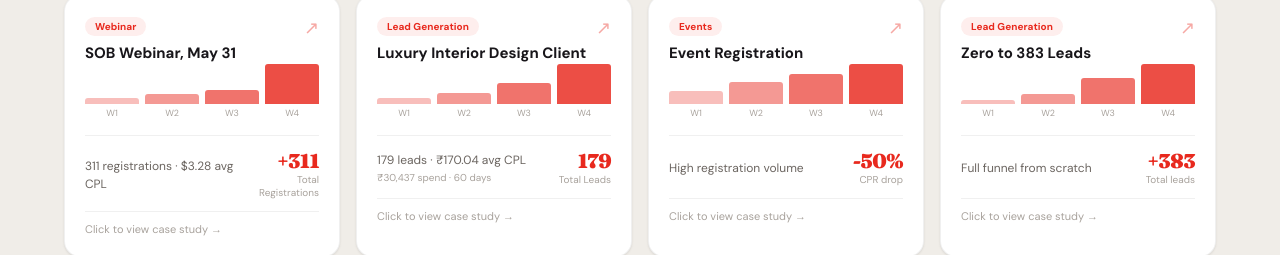
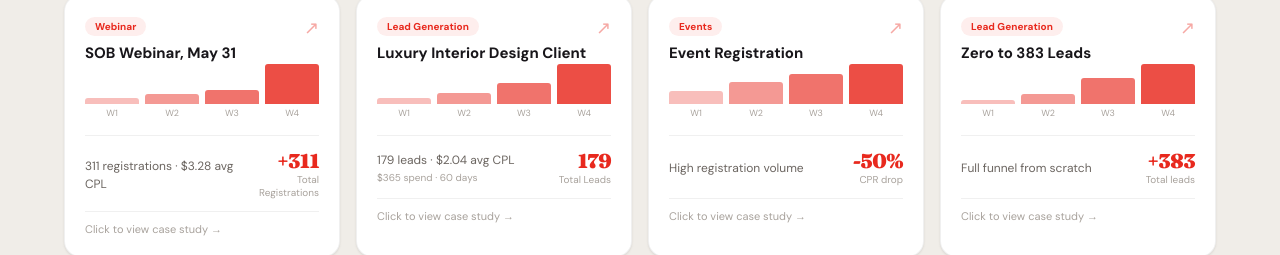
Before and after one commit to asjadbaig-boop/adsby-asjad-website, a React (Vite) app: page / in a window 1280 px wide. Shown: the part 6954-7209 px from the top of the page. Built offline with nearby package versions, Linux system fonts and the light colour scheme.

Commit message:
fix: update card 2 currency to USD and match card 1 PDF click pattern

```diff
--- a/src/components/Portfolio.jsx
+++ b/src/components/Portfolio.jsx
@@ -20,10 +20,9 @@ const CAMPAIGNS = [
     id: 2,
     name: 'Luxury Interior Design Client',
     tag: 'Lead Generation',
-    metric: '179 leads · ₹170.04 avg CPL',
-    subMetric: '₹30,437 spend · 60 days',
+    metric: '179 leads · $2.04 avg CPL',
+    subMetric: '$365 spend · 60 days',
     pdfLink: '/casestudies/casestudy_IP.pdf',
-    useViewer: true,
     chartData: [
       { day: 'W1', cpl: 280, leads: 28 },
       { day: 'W2', cpl: 210, leads: 52 },
@@ -99,7 +98,7 @@ export default function Portfolio() {
           {CAMPAIGNS.map((c) => (
             <a
               key={c.id}
-              href={c.useViewer ? 'https://docs.google.com/viewer?url=' + encodeURIComponent(window.location.origin + c.pdfLink) + '&embedded=false' : c.pdfLink}
+              href={c.pdfLink}
               target="_blank"
               rel="noopener noreferrer"
               className="portfolio-case-card"
```
